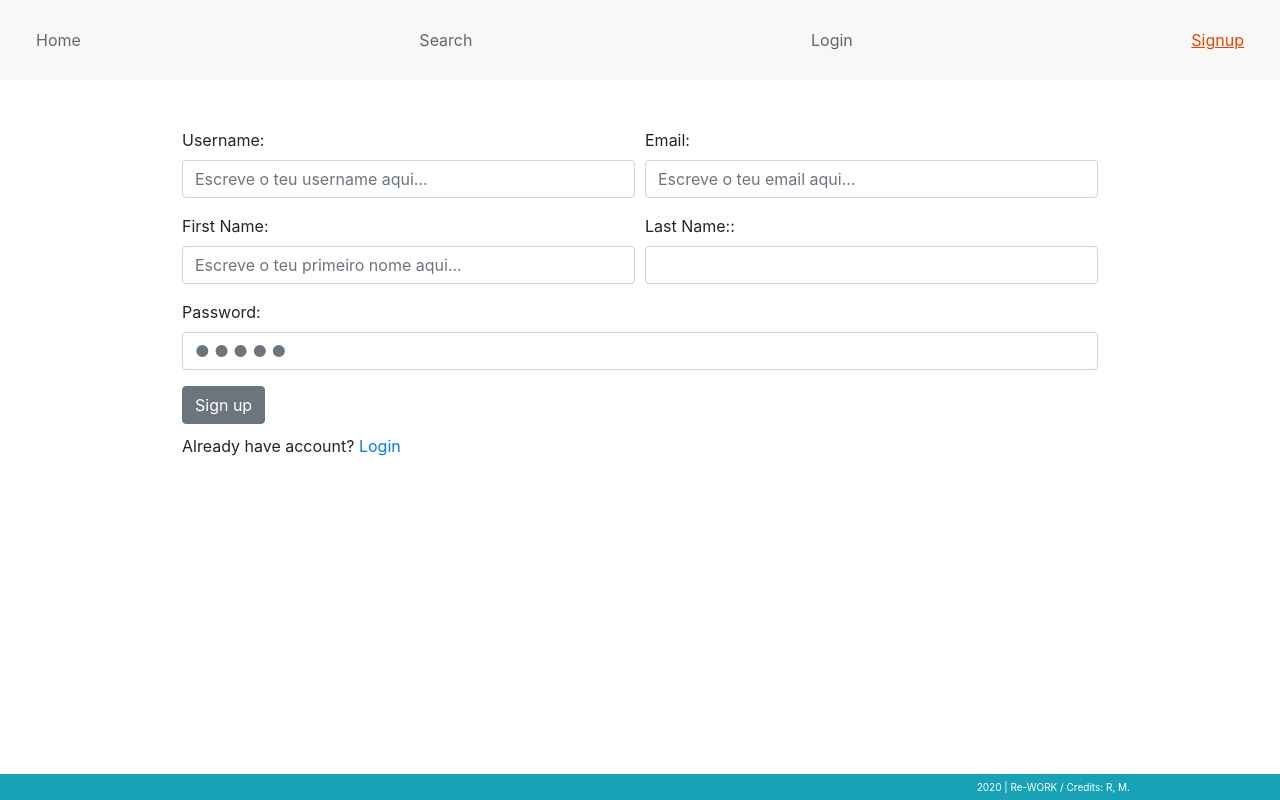
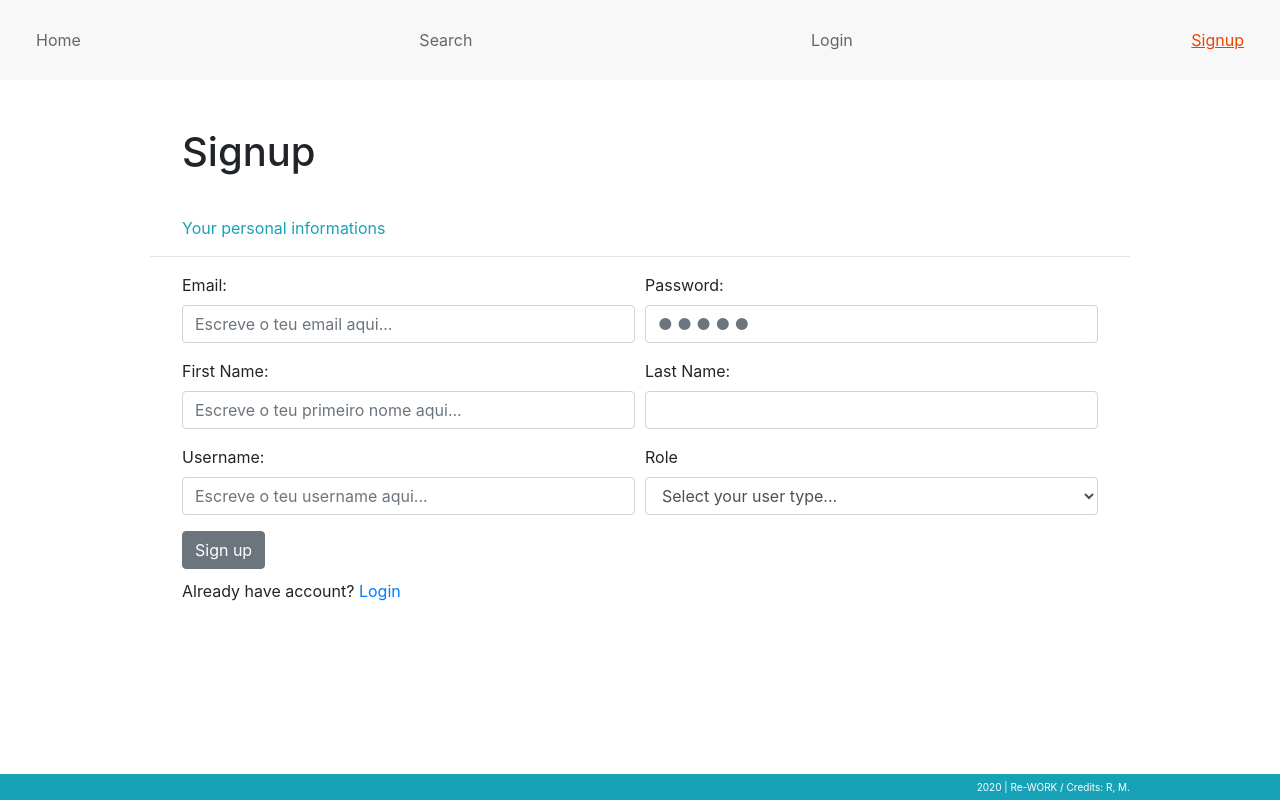
Before and after one commit to RuiMPer/Rework-client, a React (Create React App) app: page /signup in a window 1280 px wide. Built offline with nearby package versions, Linux system fonts and the light colour scheme; no server answers.

Commit message:
profile e navbar update

```diff
--- a/src/App.css
+++ b/src/App.css
@@ -1,11 +1,23 @@
-.App {
-  text-align: center;
+*{
+  text-align:left;
+}
+
+.header{
+  margin: 0 2rem 2rem;
+  display: flex;
+  align-items: center;
+  justify-content: space-between;
+}
+
+.margin-content{
+  margin: 0 2rem;
 }
 
 form {
   margin: auto 2rem;
   max-width: 980px;
 }
+
 
 Button{
   min-width:80px;
--- a/src/components/auth/Signup.js
+++ b/src/components/auth/Signup.js
@@ -4,53 +4,63 @@ import { Link } from 'react-router-dom';
 import { Col, Row, Button, Form, FormGroup, Label, Input } from 'reactstrap';
 
 class Signup extends Component {
-    state = { username: '', password: '', firstName: '', lastName: '', email:'',errorMessage: '' };
+    state = { username: '', password: '', firstName: '', lastName: '', email:'', type:'', errorMessage: '' };
     service = new AuthService();
 
     handleFormSubmit = (event) => {
         event.preventDefault();
-        const username = this.state.username;
-        const password = this.state.password;
-        const firstName = this.state.firstName;
-        const lastName = this.state.lastName;
-        const email = this.state.email;
+        console.log('type', this.state.type);
+        const {username, password, firstName, lastName, email, type} = this.state;
 
-        this.service.signup(username, password, firstName, lastName, email)
+        this.service.signup(username, password, firstName, lastName, email, type)
             .then(response => {
                 this.setState({
                     username: '',
                     password: '',
                     firstName: '',
                     lastName: '',
-                    email: ''
+                    email: '',
+                    type:''
                 });
+
                 this.props.setCurrentUser(response)
                 localStorage.setItem("loggedin", true);
+
                 //redirecting to services on the browsers history
-                this.props.history.push("/services")
+                this.props.history.push("/")
             })
             .catch((error) => {
                 this.setState({errorMessage: error.response.data.message});
             })
     }
+
     handleChange = (event) => {
         const {name, value} = event.target;
         this.setState({[name]: value, errorMessage:''});
     }
+
     render(){
-        return( <>
+        const {username, password, firstName, lastName, email, type} = this.state;
+
+        return(
+            <>
+            <header className="header">
+                <h1>Signup</h1>
+            </header>
+
+            <p className="text-info margin-content">Your personal informations</p><hr/>
             <Form onSubmit={this.handleFormSubmit}>
                 <Row form>
                     <Col md={6}>
-                    <FormGroup>
-                        <Label for="username">Username:</Label>
-                        <Input type="text" name="username" value={this.state.username} onChange={this.handleChange} placeholder="Escreve o teu username aqui..." />
-                    </FormGroup>
+                        <FormGroup>
+                            <Label for="email">Email:</Label>
+                            <Input type="text" name="email" value={email} onChange={this.handleChange} placeholder="Escreve o teu email aqui..." />
+                        </FormGroup>
                     </Col>
                     <Col md={6}>
                         <FormGroup>
-                            <Label for="email">Email:</Label>
-                            <Input type="text" name="email" value={this.state.email} onChange={this.handleChange} placeholder="Escreve o teu email aqui..." />
+                            <Label for="password">Password:</Label>
+                            <Input name="password" type="password" value={password} onChange={this.handleChange} placeholder="&#9679; &#9679; &#9679; &#9679; &#9679;"/>
                         </FormGroup>
                     </Col>
                 </Row>
@@ -59,24 +69,39 @@ class Signup extends Component {
                     <Col md={6}>
                     <FormGroup>
                         <Label for="username">First Name:</Label>
-                        <Input type="text" name="firstName" value={this.state.firstName} onChange={this.handleChange} placeholder="Escreve o teu primeiro nome aqui..." />
+                        <Input type="text" name="firstName" value={firstName} onChange={this.handleChange} placeholder="Escreve o teu primeiro nome aqui..." />
                     </FormGroup>
                     </Col>
                     <Col md={6}>
                     <FormGroup>
-                        <Label for="password">Last Name::</Label>
-                        <Input type="text" name="lastName" value={this.state.lastName} onChange={this.handleChange}/>
+                        <Label for="password">Last Name:</Label>
+                        <Input type="text" name="lastName" value={lastName} onChange={this.handleChange}/>
                     </FormGroup>
                     </Col>
                 </Row>
 
-                <FormGroup>
-                    <Label for="password">Password:</Label>
-                    <Input name="password" type="password" value={this.state.password} onChange={this.handleChange} placeholder="&#9679; &#9679; &#9679; &#9679; &#9679;"/>
-                </FormGroup>
+                <Row form>
+                    <Col md={6}>
+                        <FormGroup>
+                            <Label for="username">Username:</Label>
+                            <Input type="text" name="username" value={username} onChange={this.handleChange} placeholder="Escreve o teu username aqui..." />
+                        </FormGroup>
+                    </Col>
+                    <Col md={6}>
+                        <FormGroup>
+                            <Label for="typeofuser">Role</Label>
+                            <Input type="select" name="type" id="typeofuser" value={type} onChange={this.handleChange} >
+                                <option value="" disabled >Select your user type...</option>
+                                <option value="worker" id="worker" >Providing services</option>
+                                <option value="client" id="client" >Looking for services</option>
+                                <option value="both" id="combo" >Both</option>
+                            </Input>
+                        </FormGroup>
+                    </Col>
+                </Row>
 
-                { this.state.errorMessage &&
-                <p className="error"> { this.state.errorMessage } </p> }
+                {/* Displaying an error message */}
+                { this.state.errorMessage && <p className="error"> { this.state.errorMessage } </p> }
 
                 <Button>Sign up</Button>
                 <FormGroup style={{marginTop: "10px"}}>
--- a/src/components/auth/auth-service.js
+++ b/src/components/auth/auth-service.js
@@ -10,8 +10,8 @@ class AuthService {
         this.service = service;
     }
 
-    signup = (username, password, firstName, lastName, email) => {
-        return this.service.post('/signup', { username, password, firstName, lastName, email })
+    signup = (username, password, firstName, lastName, email, type) => {
+        return this.service.post('/signup', { username, password, firstName, lastName, email, type })
             .then((response) => {
                 return response.data;
             });
--- a/src/components/navbar/Navbar.js
+++ b/src/components/navbar/Navbar.js
@@ -1,6 +1,5 @@
 import React from 'react';
 import { NavLink } from 'react-router-dom';
-import axios from 'axios';
 import './Navbar.css';
 import AuthService from '../auth/auth-service';
 import { Nav, NavItem, Dropdown, DropdownItem, DropdownToggle, DropdownMenu } from 'reactstrap';
@@ -11,9 +10,9 @@ class Navbar extends React.Component {
     service = new AuthService();
 
     state = {
-        dropdownOpen: false,
-        listOfServices: []
+        dropdownOpen: false
     };
+
 
     toggle() {
         this.setState({
@@ -28,20 +27,9 @@ class Navbar extends React.Component {
                 localStorage.clear();
             })
     }
-    // getAllServices = () => {
-    //     axios.get(`${process.env.REACT_APP_SERVER}/services`)
-    //         .then(responseFromAPI => {
-    //             this.setState({
-    //                 listOfServices: responseFromAPI.data
-    //             })
-    //         });
-    // }
-
-    // countAllBookings = () => {
-
-    // }
 
     render() {
+        console.log(this.props.loggedInUser)
 
         return (
             <nav className="navbar">
@@ -51,11 +39,8 @@ class Navbar extends React.Component {
                         <NavLink exact to="/">Home</NavLink>
                     </NavItem>
 
-                    {!this.props.loggedInUser ? (<>
-
-                        {/* <NavItem active={window.location.hash === '/services'}>
-                            <NavLink to="/services">All Services</NavLink>
-                        </NavItem> */}
+                    {!this.props.loggedInUser ? (
+                        <>
                         <NavItem>
                             <NavLink to="/search">Search</NavLink>
                         </NavItem>
@@ -65,9 +50,9 @@ class Navbar extends React.Component {
                         <NavItem>
                             <NavLink to='/signup'>Signup</NavLink>
                         </NavItem>
-
-                    </>) : (<>
-
+                        </>
+                    ) : (
+                        <>
                         <div className="alignright">
 
                             <span className="nav-item">
@@ -84,16 +69,30 @@ class Navbar extends React.Component {
                                 </DropdownToggle>
                                 <DropdownMenu>
                                     {/* if user worker */}
-                                    <DropdownItem header>Worker</DropdownItem>
+                                    {this.props.loggedInUser.type === "worker" ? ( <DropdownItem header>Worker</DropdownItem> ):(<DropdownItem header>Client</DropdownItem>)}
                                     <DropdownItem>
                                         <NavItem>
-                                            <NavLink to="/services">Services</NavLink>
+                                            <NavLink to="/services">My Services</NavLink>
                                         </NavItem>
                                     </DropdownItem>
-                                    <DropdownItem>My Clients</DropdownItem>
-                                    <DropdownItem>My Bookings</DropdownItem>
+                                    <DropdownItem>
+                                        <NavItem>
+                                            <NavLink to="/clients">My Clients</NavLink>
+                                        </NavItem>
+                                    </DropdownItem>
+                                    <DropdownItem>
+                                        <NavItem>
+                                            <NavLink to="/bookings">My Bookings</NavLink>
+                                        </NavItem>
+                                    </DropdownItem>
+
                                     <DropdownItem divider />
-                                    <DropdownItem>Settings</DropdownItem>
+
+                                    <DropdownItem>
+                                        <NavItem>
+                                            <NavLink to="/settings">Settings</NavLink>
+                                        </NavItem>
+                                    </DropdownItem>
                                     <DropdownItem>
                                         <NavItem>
                                             <NavLink to={`/profile/${this.props.loggedInUser._id}`}>Profile</NavLink>
--- a/src/components/profile/Profile.css
+++ b/src/components/profile/Profile.css
@@ -1,13 +1,3 @@
-*{
-    text-align:left;
-}
-
-.header{
-    margin: 0 2rem 2rem;
-    display: flex;
-    align-items: center;
-    justify-content: space-between;
-}
 
 *:focus, .form-control:focus {
     outline: none;
```
